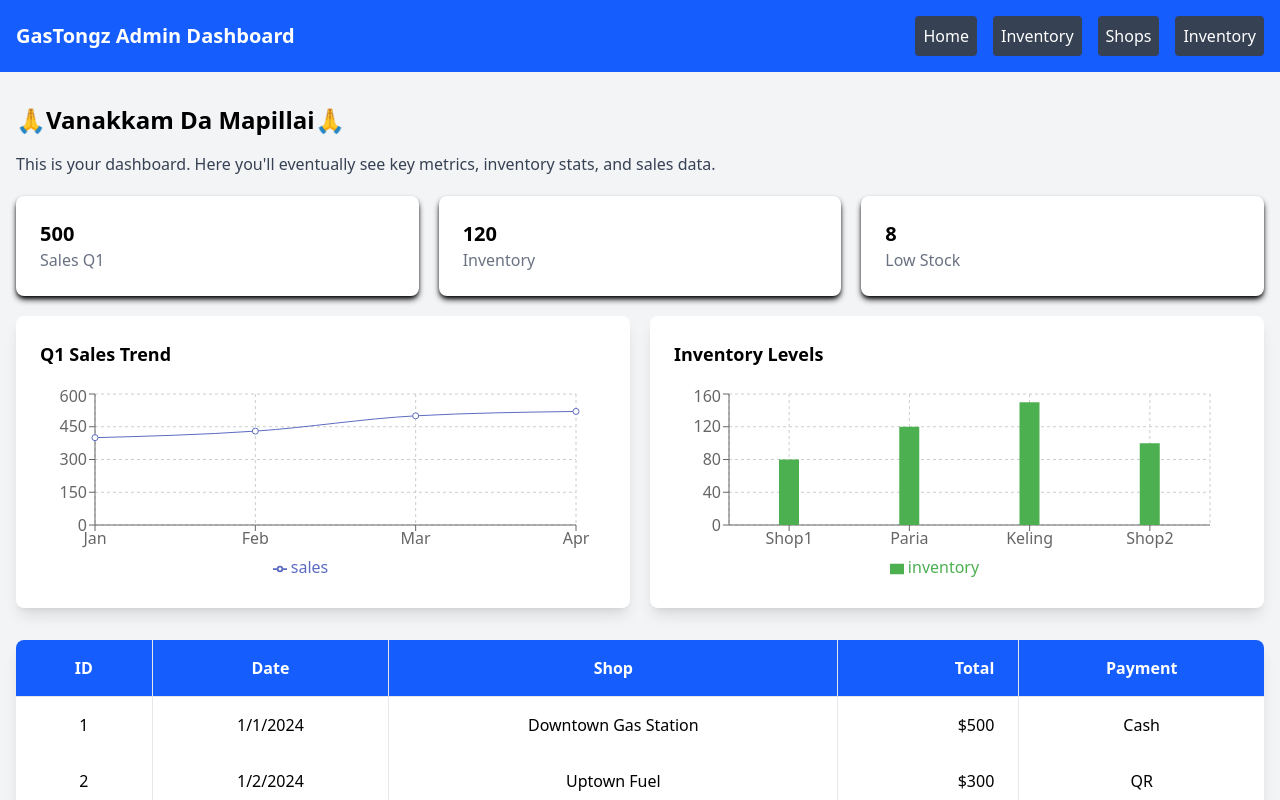
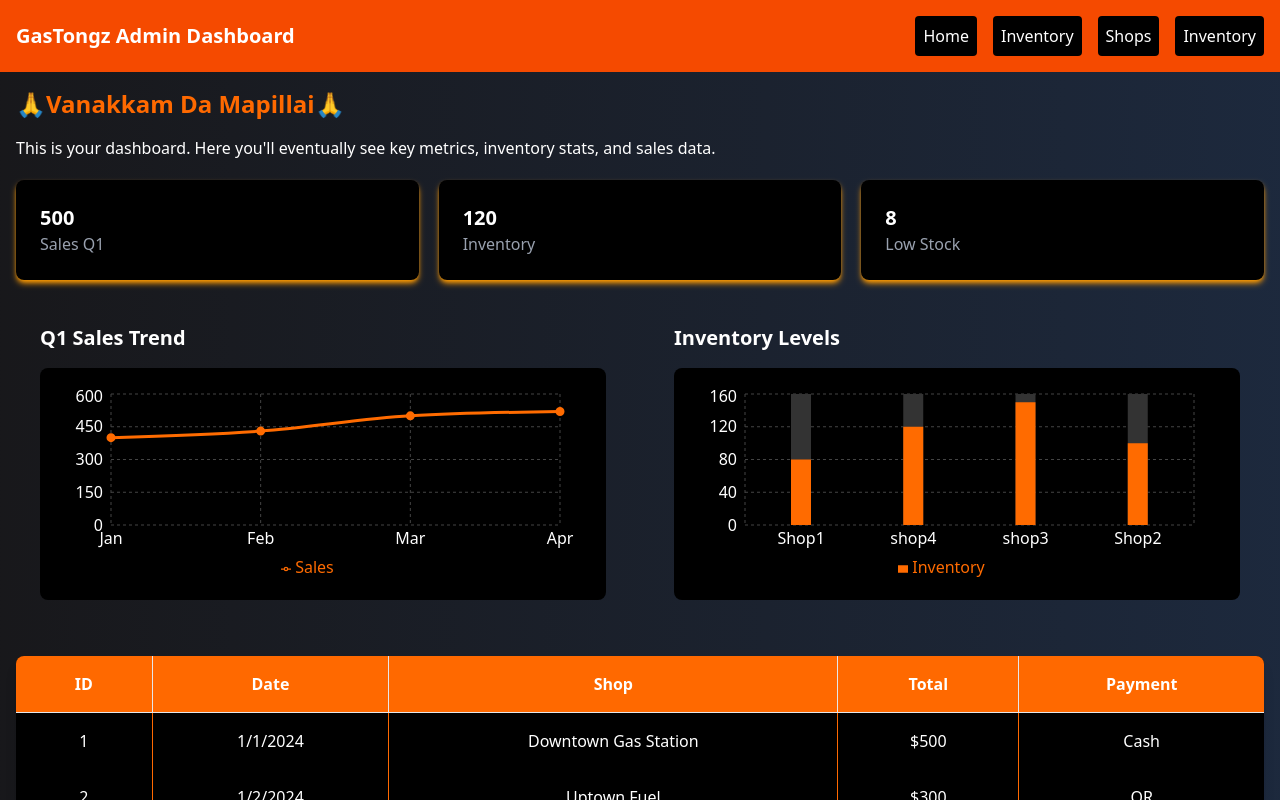
Before and after one commit to triunai/gasTongz-UI, a React (Vite) app: page / in a window 1280 px wide. Shown: the top 800 px of the page. Built offline with nearby package versions, Linux system fonts and the light colour scheme.

Commit message:
feat: tested with mock-charting

```diff
--- a/src/App.tsx
+++ b/src/App.tsx
@@ -9,12 +9,12 @@ import Footer from './components/Footer';
 function App() {
   return (
     <>
-       <div className="min-h-screen bg-gray-100">
+    <div className="min-h-screen bg-gray-100">
       <Header />
-      <main className="pt-4">
+        <main>
         <Dashboard />
         </main>
-        <Footer />
+      <Footer />
     </div>
     </>
   )
--- a/src/components/BarChart.tsx
+++ b/src/components/BarChart.tsx
@@ -3,18 +3,28 @@ import React from 'react';
 import { BarChart as RechartsBar, Bar, XAxis, YAxis, CartesianGrid, Tooltip, Legend, ResponsiveContainer } from 'recharts';
 
 interface BarChartProps {
-  data: Array<{ name: string; inventory: number }>;
+  data: Array<{ name: string; Inventory: number }>;
 }
 
 const BarChart: React.FC<BarChartProps> = ({ data }) => (
-  <ResponsiveContainer width="100%" height={200}>
-    <RechartsBar data={data} margin={{ top: 10, right: 30, left: -5, bottom: 5 }}>
-      <CartesianGrid strokeDasharray="3 3" />
-      <XAxis dataKey="name" />
-      <YAxis />
-      <Tooltip />
-      <Legend />
-      <Bar dataKey="inventory" fill="#4CAF50" barSize={20} />
+  <ResponsiveContainer width="100%" height={200} className="bg-transparent">
+    <RechartsBar
+      data={data}
+      margin={{ top: 10, right: 30, left: -5, bottom: 5 }}
+    >
+      <CartesianGrid strokeDasharray="3 3" stroke="#444" />
+      <XAxis dataKey="name" axisLine={false} tickLine={false} tick={{ fill: '#fff' }} />
+      <YAxis axisLine={false} tickLine={false} tick={{ fill: '#fff' }} />
+            <Tooltip contentStyle={{ backgroundColor: '#1a1a1a' }}
+                cursor={{fill: '#211c1a'} }      />
+      <Legend iconSize={10} wrapperStyle={{ left: '2px' }} />
+      <Bar
+        dataKey="Inventory"
+        fill="#ff6b00" // Orange bars
+        barSize={20}
+        background={{ fill: '#333' }}
+        activeBar={{ fill: '#ff4500' }} // Darker orange on hover
+      />
     </RechartsBar>
   </ResponsiveContainer>
 );
--- a/src/components/ChartCard.tsx
+++ b/src/components/ChartCard.tsx
@@ -7,9 +7,11 @@ interface ChartCardProps {
 }
 
 const ChartCard: React.FC<ChartCardProps> = ({ title, chart }) => (
-  <div className="chart-card">
-    <h3 className="text-lg font-semibold mb-4">{title}</h3>
-    <div className="chart-container">{chart}</div>
+  <div className="bg-gray-850 text-white p-6 rounded-lg shadow-lg-amber-600 border-amber-800">
+    <h3 className="text-xl font-semibold mb-4 border-amber-800">{title}</h3>
+    <div className="chart-container bg-black rounded-lg p-4">
+      {chart}
+    </div>
   </div>
 );
 
--- a/src/components/Footer.tsx
+++ b/src/components/Footer.tsx
@@ -3,7 +3,7 @@ import React from 'react';
 
 const Footer = () => {
   return (
-    <footer className="bg-blue-600 text-white text-center py-4">
+    <footer className="bg-orange-500 text-white text-center py-4">
       {/* fix the min-h-33 later, temp solution */}
       <div className="sticky w-full min-h-33">
         <p>&copy; {new Date().getFullYear()} GasTongz. All rights reserved.</p>
--- a/src/components/Header.tsx
+++ b/src/components/Header.tsx
@@ -8,12 +8,12 @@ const Header: React.FC = () => {
 
 
   return (
-    <header className="bg-blue-600 p-4 text-white">
+    <header className="bg-orange-600 p-4 text-white">
       <div className="container mx-auto flex justify-between items-center">
         <h1 className="text-xl font-bold">GasTongz Admin Dashboard</h1>
         <nav className="space-x-4">
           {pages.map(page => (
-            <button className="bg-gray-700 hover:bg-gray-600 p-2 rounded">{page}</button>
+            <button className="bg-black hover:bg-gray-600 p-2 rounded">{page}</button>
           ))}
         </nav>
       </div>
--- a/src/components/LineChart.tsx
+++ b/src/components/LineChart.tsx
@@ -3,18 +3,27 @@ import React from 'react';
 import { LineChart as RechartsLine, Line, XAxis, YAxis, CartesianGrid, Tooltip, Legend, ResponsiveContainer } from 'recharts';
 
 interface LineChartProps {
-  data: Array<{ name: string; sales: number }>;
+  data: Array<{ name: string; Sales: number }>;
 }
 
 const LineChart: React.FC<LineChartProps> = ({ data }) => (
-  <ResponsiveContainer width="100%" height={200}>
-    <RechartsLine data={data} margin={{ top: 10, right: 30, left: -5, bottom: 5 }}>
-      <CartesianGrid strokeDasharray="3 3" />
-      <XAxis dataKey="name" />
-      <YAxis />
-      <Tooltip />
-      <Legend />
-      <Line type="monotone" dataKey="sales" stroke="#5C6BC0" activeDot={{ r: 8 }} />
+  <ResponsiveContainer width="100%" height={200} className="bg-transparent">
+    <RechartsLine
+      data={data}
+      margin={{ top: 10, right: 30, left: -5, bottom: 5 }}
+    >
+      <CartesianGrid strokeDasharray="3 3" stroke="#444" /> {/* Gray grid */}
+      <XAxis dataKey="name" axisLine={false} tickLine={false} tick={{ fill: '#fff' }} />
+      <YAxis axisLine={false} tickLine={false} tick={{ fill: '#fff' }} />
+      <Tooltip contentStyle={{ backgroundColor: '#1a1a1a' }} />
+      <Legend iconSize={10} wrapperStyle={{ left: '2px' }} />
+      <Line
+        type="monotone"
+        dataKey="Sales"
+        stroke="#ff6b00" // Orange line
+        strokeWidth={3}
+        dot={{ stroke: '#ff6b00', fill: '#ff6b00' }}
+      />
     </RechartsLine>
   </ResponsiveContainer>
 );
--- a/src/components/LowStockChart.tsx
+++ b/src/components/LowStockChart.tsx
@@ -29,7 +29,7 @@ const LowStockChart = () => {
   }, []);
 
   return (
-    <div className="w-full p-4 bg-white rounded-lg shadow-md">
+    <div className="w-full p-4 bg-black rounded-lg shadow-md">
       <h3 className="text-xl font-semibold mb-4">Low Stock Alert</h3>
       <Doughnut data={lowStockData} options={{ responsive: true }} />
     </div>
--- a/src/components/MetricCard.tsx
+++ b/src/components/MetricCard.tsx
@@ -1,9 +1,9 @@
 import React from "react";
 
 const MetricCard = ({ title, value }: {title: string, value: number | string}) => (
-    <div className="bg-white p-6 rounded-lg shadow-md shadow-current">
-        <h3 className="text-xl font-bold">{value}</h3>
-        <p className="text-gray-500">{title}</p>
+    <div className="bg-black p-6 rounded-lg shadow-md shadow-amber-500 text-white">
+        <h3 className="text-xl font-bold ">{value}</h3>
+        <p className="text-gray-400">{title}</p>
     </div>
 
 );
--- a/src/components/SalesTable.tsx
+++ b/src/components/SalesTable.tsx
@@ -31,23 +31,23 @@ const SalesTable = () => {
 
 return (
     <div className="overflow-x-auto my-8 shadow-lg rounded-lg">
-      <table className="table-auto w-full bg-white">
-        <thead className="bg-blue-600 text-white">
+      <table className="table-auto w-full bg-black text-white">
+        <thead className="bg-orange-500 text-white">
           <tr>
             <th className="py-4 px-6 border-r border-gray-200">ID</th>
             <th className="py-4 px-6 border-r border-gray-200">Date</th>
             <th className="py-4 px-6 border-r border-gray-200">Shop</th>
-            <th className="py-4 px-6 border-r border-gray-200 text-right">Total</th>
+            <th className="py-4 px-6 border-r border-gray-200 ">Total</th>
             <th className="py-4 px-6">Payment</th>
           </tr>
         </thead>
         <tbody className="border-t border-gray-200">
           {transactions.map((t) => (
-            <tr key={t.id} className="hover:bg-gray-300 text-center">
-              <td className="py-4 px-6 border-r border-gray-200">{t.id}</td>
-              <td className="py-4 px-6 border-r border-gray-200">{new Date(t.date).toLocaleDateString()}</td>
-              <td className="py-4 px-6 border-r border-gray-200">{t.shop.name}</td>
-              <td className="py-4 px-6 border-r border-gray-200 text-right">${t.total}</td>
+            <tr key={t.id} className="hover:bg-gray-900 text-center">
+              <td className="py-4 px-6 border-r border-orange-500">{t.id}</td>
+              <td className="py-4 px-6 border-r border-orange-500">{new Date(t.date).toLocaleDateString()}</td>
+              <td className="py-4 px-6 border-r border-orange-500">{t.shop.name}</td>
+              <td className="py-4 px-6 border-r border-orange-500">${t.total}</td>
               <td className="py-4 px-6">{t.paymentMethod}</td>
             </tr>
           ))}
--- a/src/index.css
+++ b/src/index.css
@@ -1,10 +1 @@
 @import "tailwindcss";
-
-
-.chart-card {
-  @apply bg-white rounded-lg shadow-lg p-6;
-}
-
-.chart-container {
-  @apply rounded-lg overflow-hidden;
-}
--- a/src/pages/Dashboard.tsx
+++ b/src/pages/Dashboard.tsx
@@ -18,23 +18,23 @@ const Dashboard: React.FC = () => {
 
   // Sample Data for Charts
   const salesData = [
-    { name: 'Jan', sales: 400 },
-    { name: 'Feb', sales: 430 },
-    { name: 'Mar', sales: 500 },
-    { name: 'Apr', sales: 520 },
+    { name: 'Jan', Sales: 400 },
+    { name: 'Feb', Sales: 430 },
+    { name: 'Mar', Sales: 500 },
+    { name: 'Apr', Sales: 520 },
   ];
 
   const inventoryData = [
-    { name: 'Shop1', inventory: 80 },
-    { name: 'Paria', inventory: 120 },
-    { name: 'Keling', inventory: 150 },
-    { name: 'Shop2', inventory: 100 },
+    { name: 'Shop1', Inventory: 80 },
+    { name: 'shop4', Inventory: 120 },
+    { name: 'shop3', Inventory: 150 },
+    { name: 'Shop2', Inventory: 100 },
   ];
 
   return (
-    <div className="container mx-auto p-4">
-      <h2 className="font-playfair text-2xl font-semibold mb-4">🙏Vanakkam Da Mapillai🙏</h2>
-      <p className="text-gray-700">
+    <div className="w-full mx-auto p-4 bg-gradient-to-r from-zinc-900 to-slate-800">
+      <h2 className="font-playfair text-2xl font-semibold mb-4 text-orange-500">🙏Vanakkam Da Mapillai🙏</h2>
+      <p className="text-white">
         This is your dashboard. Here you'll eventually see key metrics, inventory stats, and sales data.
       </p>
       <div className='my-5'></div>
@@ -44,10 +44,11 @@ const Dashboard: React.FC = () => {
       ))}
       </div>
 
-    <div className="grid sm:grid-cols-1 md:grid-cols-2 lg:grid-cols-2 gap-5 mt-5">
+    <div className="grid sm:grid-cols-1 md:grid-cols-2 lg:grid-cols-2 gap-5 mt-5 ">
         <ChartCard
           title="Q1 Sales Trend"
-          chart={<LineChart data={salesData} />}
+          chart={<LineChart data={salesData}
+          />}
         />
         <ChartCard
           title="Inventory Levels"
```
